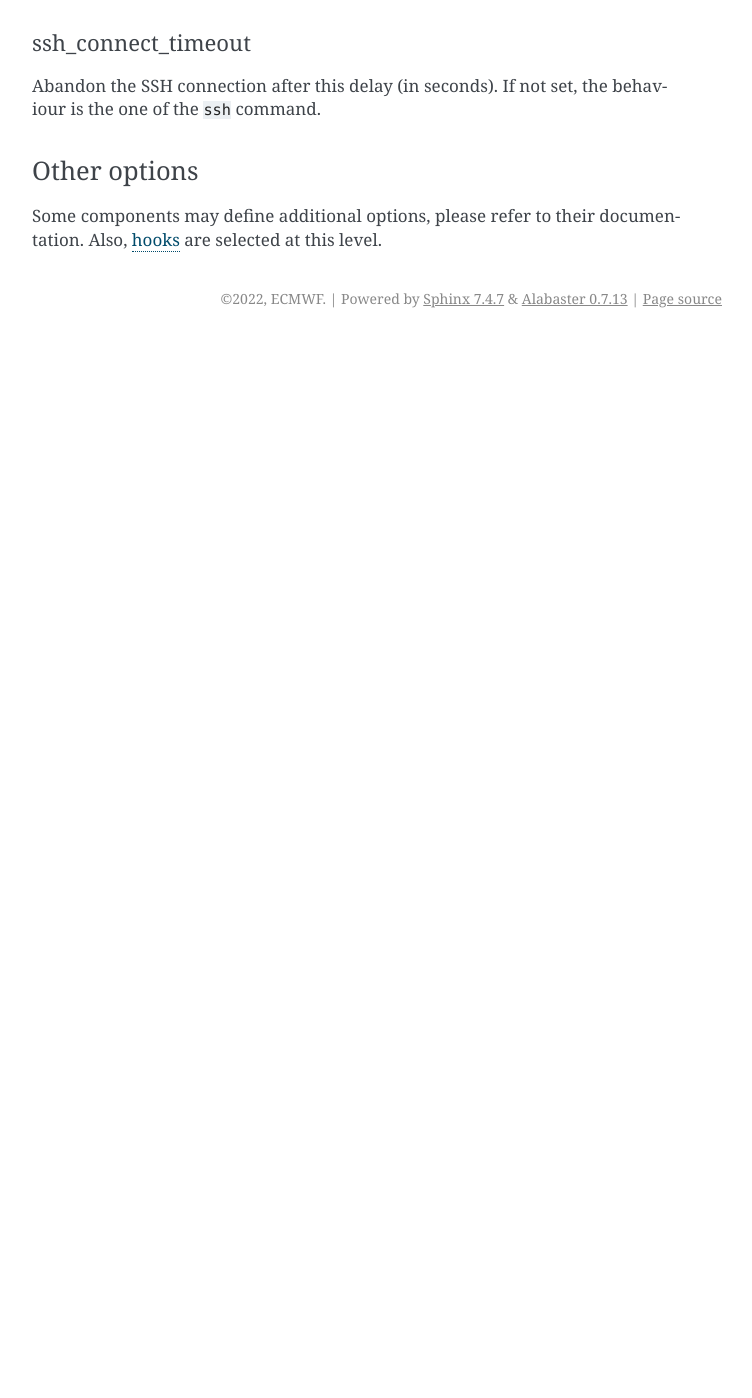
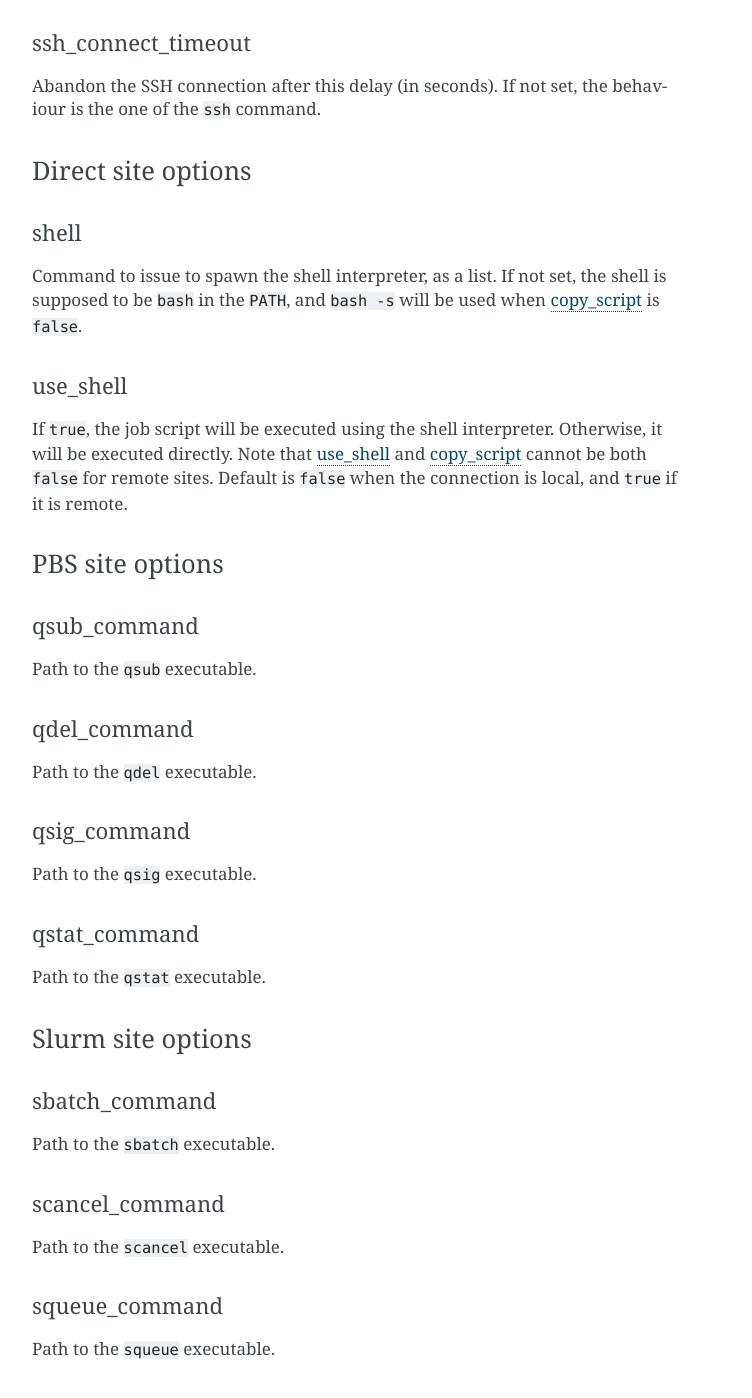
Before and after one commit to ecmwf/troika, a Sphinx documentation site: the page built from docs/reference/config.rst, in a window 1280 px wide and 1400 px high, scrolled down 3176 px. Shown: the whole window, without its empty margins (388-1140 px from the left). Built offline with Sphinx 7.4.7, drawn with Linux system fonts in a browser that asks for light colours; before the commit the page ends 3514 px from its top, so only the background shows below that; some of the changed text lies outside the part shown.

Commit message:
Document sites

```diff
--- a/docs/reference/config.rst
+++ b/docs/reference/config.rst
@@ -102,27 +102,14 @@
 % argument)``.
 
 
+.. _config_copy_script:
+
 copy_script
 ~~~~~~~~~~~
 
 If ``true``, when a job is submitted, copy the script to the remote system
 before calling the submission system. Otherwise, pipe the script through the
 connection to the submission system. Default is ``false``.
-
-.. Direct site
-   shell
-   use_shell
-
-.. PBS site
-   qsub_command
-   qdel_command
-   qsig_command
-   qstat_command
-
-.. Slurm site
-   sbatch_command
-   scancel_command
-   squeue_command
 
 .. Hooks
 
@@ -197,6 +184,77 @@
 behaviour is the one of the ``ssh`` command.
 
 
+.. _direct_site_options:
+
+Direct site options
+~~~~~~~~~~~~~~~~~~~
+
+shell
+^^^^^
+
+Command to issue to spawn the shell interpreter, as a list. If not set, the
+shell is supposed to be ``bash`` in the ``PATH``, and ``bash -s`` will be used
+when :ref:`config_copy_script` is ``false``.
+
+
+.. _config_use_shell:
+
+use_shell
+^^^^^^^^^
+
+If ``true``, the job script will be executed using the shell interpreter.
+Otherwise, it will be executed directly. Note that :ref:`config_use_shell` and
+:ref:`config_copy_script` cannot be both ``false`` for remote sites. Default is
+``false`` when the connection is local, and ``true`` if it is remote.
+
+
+.. _pbs_site_options:
+
+PBS site options
+~~~~~~~~~~~~~~~~
+
+qsub_command
+^^^^^^^^^^^^
+
+Path to the ``qsub`` executable.
+
+qdel_command
+^^^^^^^^^^^^
+
+Path to the ``qdel`` executable.
+
+qsig_command
+^^^^^^^^^^^^
+
+Path to the ``qsig`` executable.
+
+qstat_command
+^^^^^^^^^^^^^
+
+Path to the ``qstat`` executable.
+
+
+.. _slurm_site_options:
+
+Slurm site options
+~~~~~~~~~~~~~~~~~~
+
+sbatch_command
+^^^^^^^^^^^^^^
+
+Path to the ``sbatch`` executable.
+
+scancel_command
+^^^^^^^^^^^^^^^
+
+Path to the ``scancel`` executable.
+
+squeue_command
+^^^^^^^^^^^^^^
+
+Path to the ``squeue`` executable.
+
+
 Other options
 ~~~~~~~~~~~~~
 
--- a/docs/reference/sites/index.rst
+++ b/docs/reference/sites/index.rst
@@ -3,6 +3,11 @@
 
 Sites
 =====
+
+Sites allow Troika to submit jobs to a platform accessed by the associated
+:doc:`connection </reference/connections>`. This page documents the
+built-in sites. See :doc:`/extending/site` for documentation on how to provide
+new sites using plug-ins.
 
 .. toctree::
    :maxdepth: 1
```
Also changed, not shown: docs/reference/sites/direct.rst (+32 -0 lines), docs/reference/sites/pbs.rst (+23 -0 lines), docs/reference/sites/slurm.rst (+25 -0 lines).
